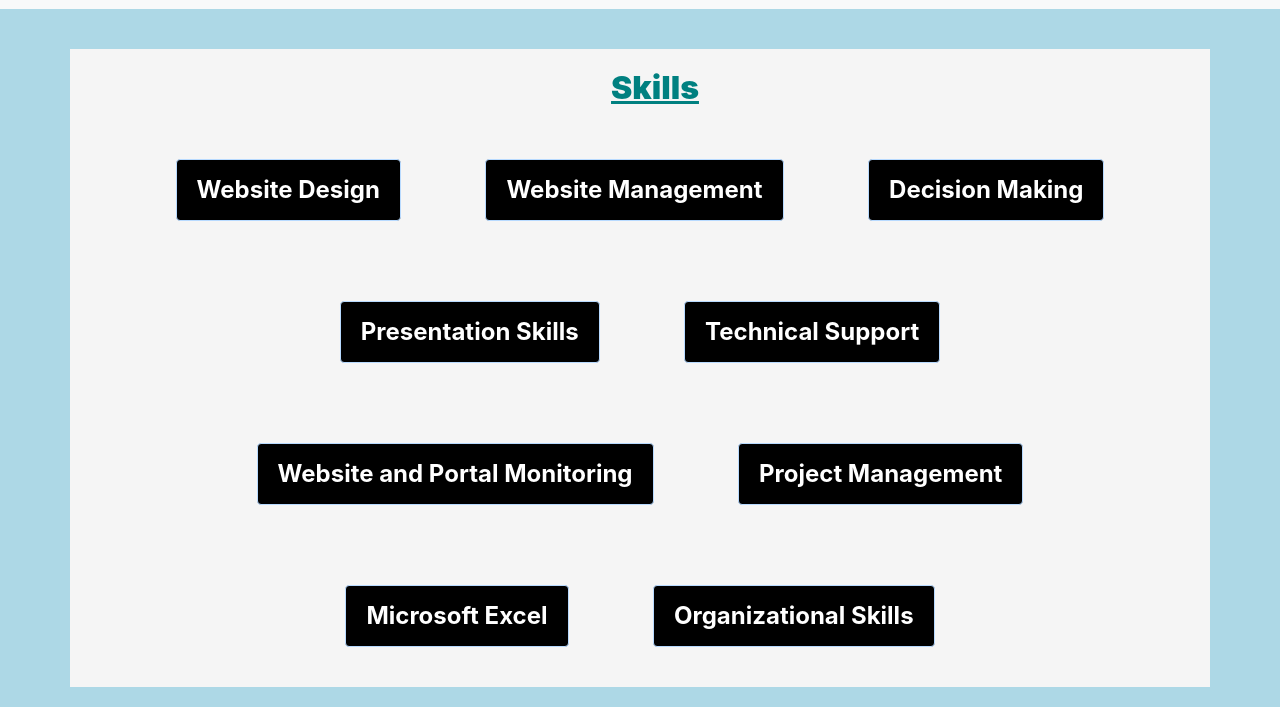
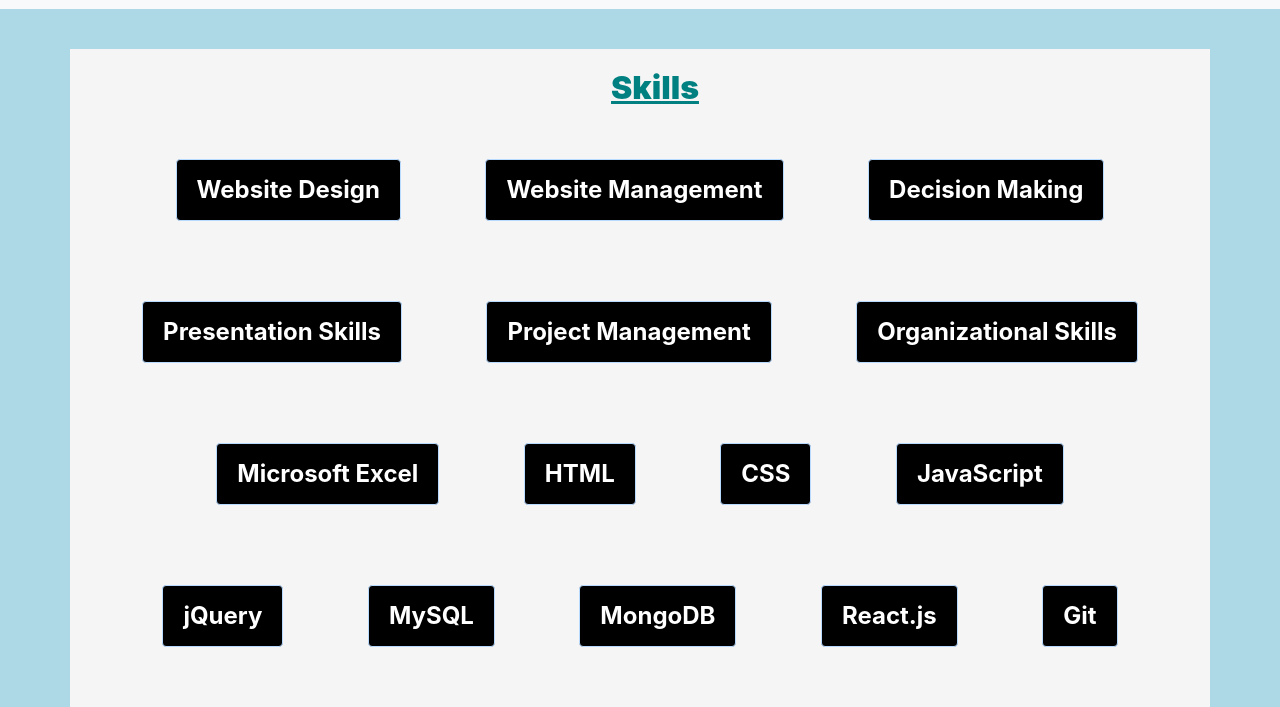
Before and after one commit to schaudhary4657/CPSC597-Project-My-Portfolio-Website, a plain HTML site: page skills.html in a window 1280 px wide. Shown: the part 93-800 px from the top of the page. Drawn offline with nearby package versions, Linux system fonts and the light colour scheme; no server answers.

Commit message:
updated the pages

```diff
--- a/skills.html
+++ b/skills.html
@@ -52,11 +52,18 @@
     <div class="alert alert-primary" role="alert">Website Management</div>
     <div class="alert alert-primary" role="alert">Decision Making</div>
     <div class="alert alert-primary" role="alert">Presentation Skills</div>
-    <div class="alert alert-primary" role="alert">Technical Support</div>
-    <div class="alert alert-primary" role="alert">Website and Portal Monitoring</div>
     <div class="alert alert-primary" role="alert">Project Management</div>
+    <div class="alert alert-primary" role="alert">Organizational Skills</div>
     <div class="alert alert-primary" role="alert">Microsoft Excel</div>
-    <div class="alert alert-primary" role="alert">Organizational Skills</div>
+    <div class="alert alert-primary" role="alert">HTML</div>
+    <div class="alert alert-primary" role="alert">CSS</div>
+    <div class="alert alert-primary" role="alert">JavaScript</div>
+    <div class="alert alert-primary" role="alert">jQuery</div>
+    <div class="alert alert-primary" role="alert">MySQL</div>
+    <div class="alert alert-primary" role="alert">MongoDB</div>
+    <div class="alert alert-primary" role="alert">React.js</div>
+    <div class="alert alert-primary" role="alert">Git</div>
+    <div class="alert alert-primary" role="alert">Heroku</div>
 
   </div>
 
```
Also changed, not shown: about.html (+2 -2 lines), education.html (+2 -2 lines), 1 other file.
